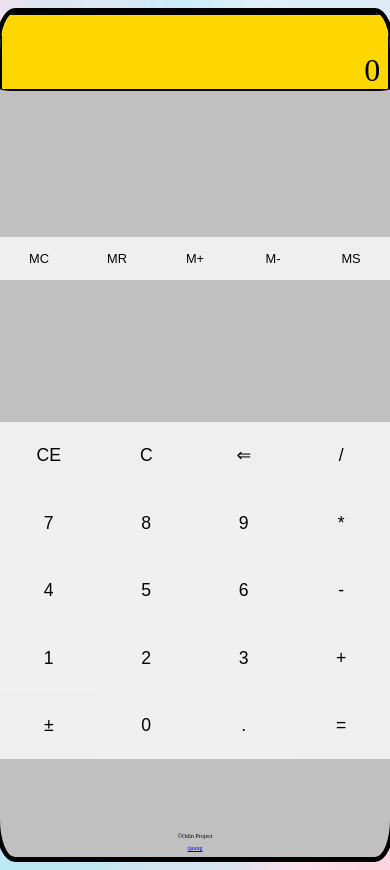
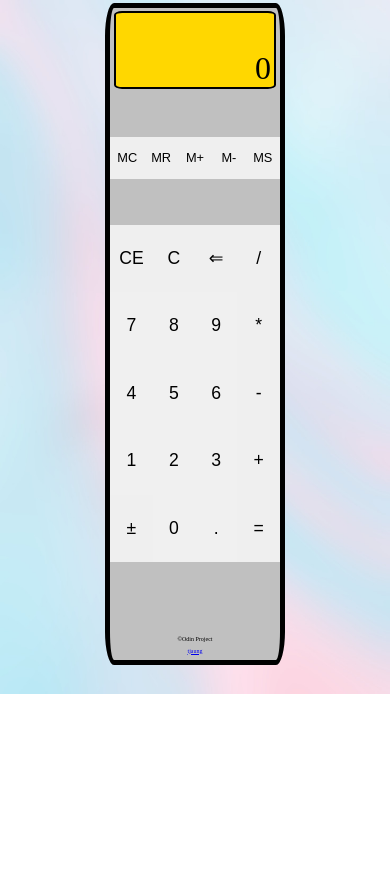
Before and after one commit to tjaung/Odin-Calculator, a plain HTML site: page index.html in a window 390 px wide. After the commit the page ends 844 px from the top, so only its background shows below. Drawn offline with Linux system fonts and the light colour scheme.

Commit message:
fourth commit: updated ui-changed size proportions, edited responsive design

```diff
--- a/style.css
+++ b/style.css
@@ -1,6 +1,9 @@
 body {
   display: grid;
-  justify-content: center;
+  grid-template-columns: 1fr;
+  grid-template-rows: 1fr;
+  justify-self: center;
+  justify-items: center;
   align-items: center;
   background-image: url('img/background_blur.jpg');
   background-repeat: no-repeat;
@@ -19,8 +22,8 @@ body {
   border-width: 5px;
   border-radius: 5%;
 
-  height: 60vh;
-  width: 40vw;
+  height: 80%;
+  width: 20%;
 
 }
 
@@ -28,14 +31,14 @@ body {
   display: inline-grid;
   grid-template-rows: 1fr 1fr;
   align-items: center;
-  margin-bottom: 2%;
+  margin: 2%;
   padding-right: 2%;
   height: 18vh;
   background: gold;
   border-style: solid;
   border-color: black;
   border-width: 2px;
-  border-radius: 3%;
+  border-radius: 5%;
   text-align: right;
   font-size: 2em;
 
@@ -119,7 +122,7 @@ input:active {
     border-width: 5px;
     border-radius: 5%;
 
-    height: 100vh;
-    width: 100vw;
+    height: 100%;
+    width: 100%;
     }
 }
```
